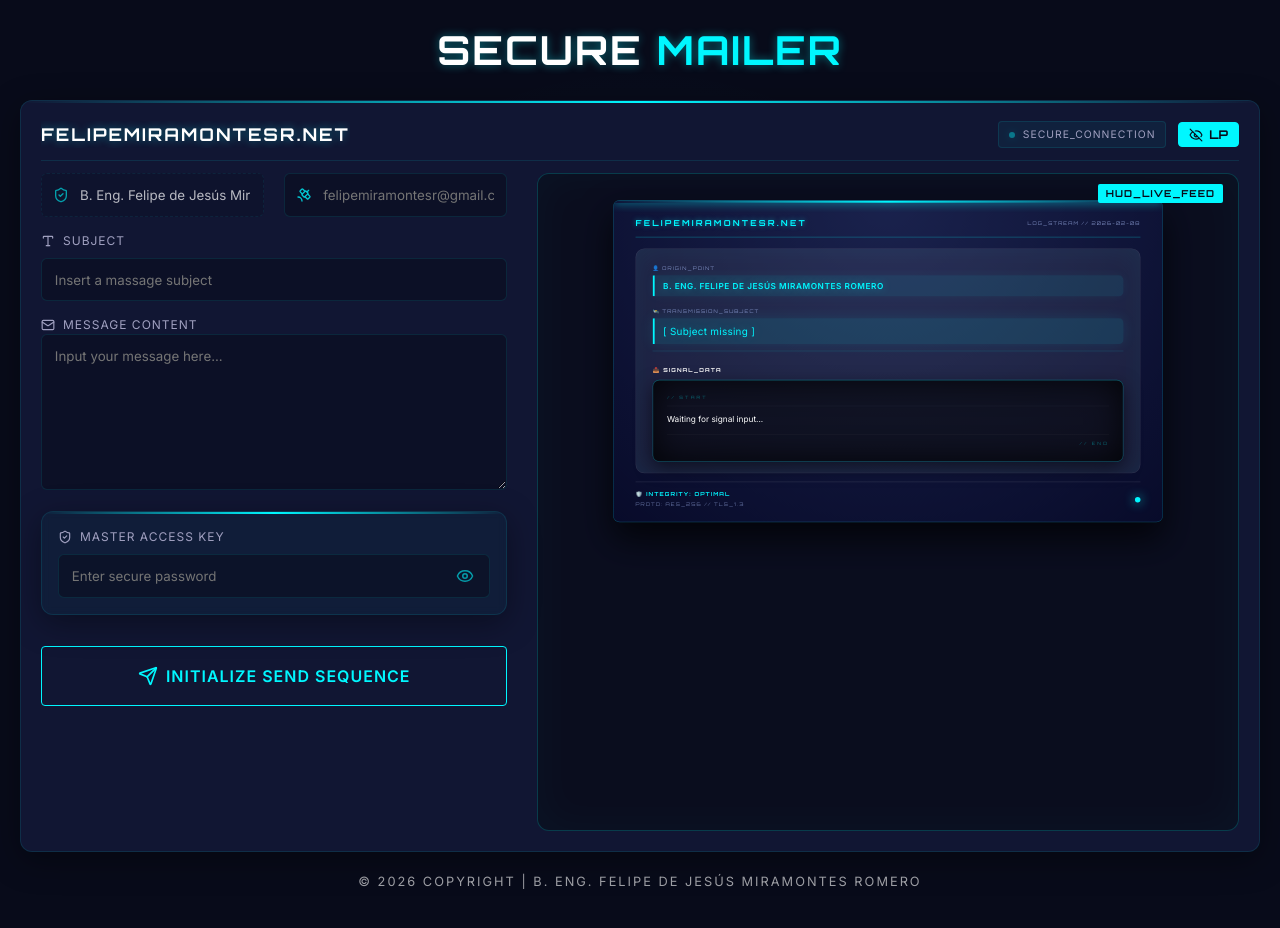
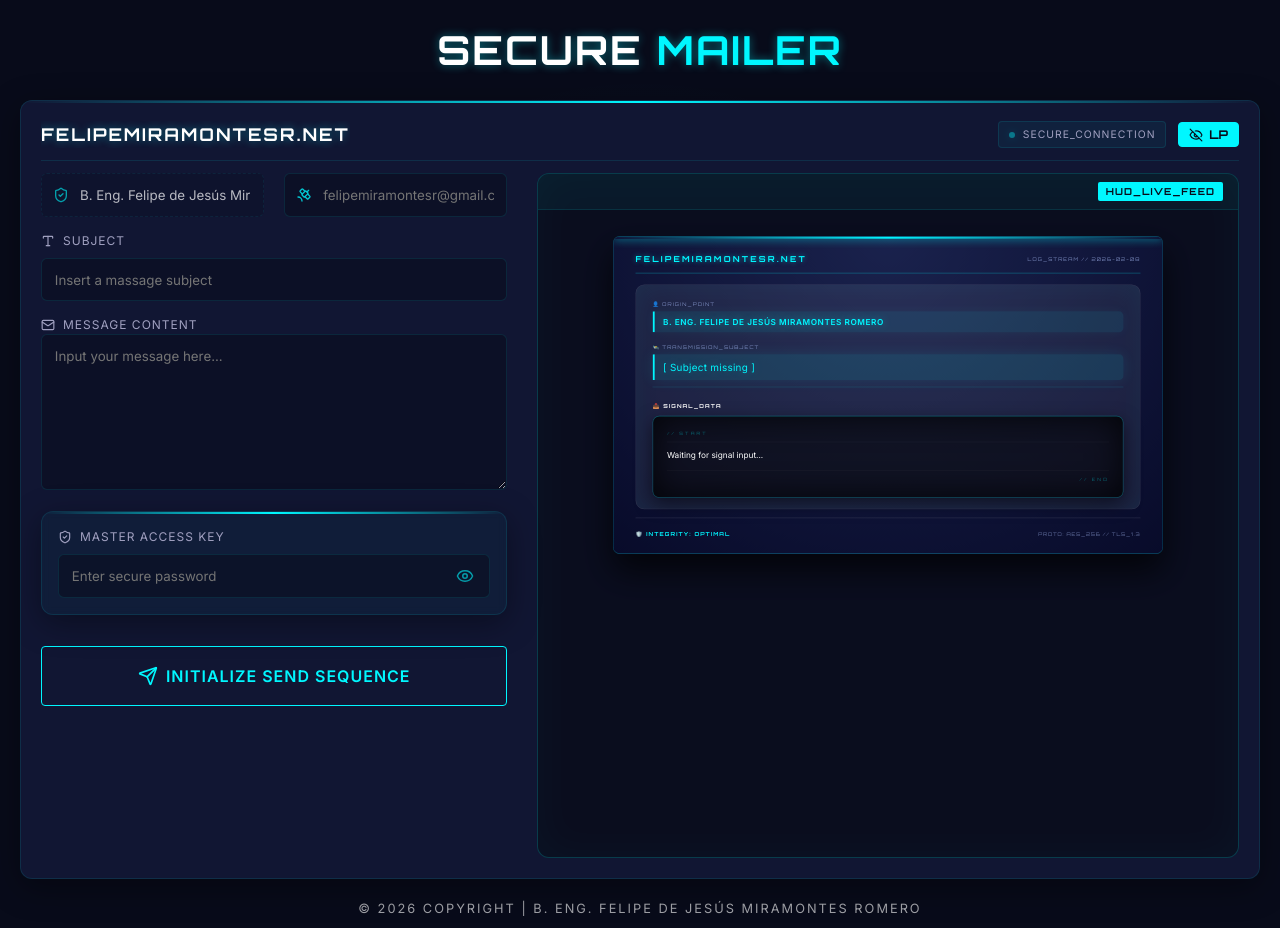
Before and after one commit to felipemiramontesr/mailer, a Vue app: page / in a window 1280 px wide. Both pictures are taken after a click on the button "LP". Before the commit the page ends 901 px from the top, so only its background shows below. Built offline with nearby package versions, Linux system fonts and the light colour scheme.

Commit message:
style: Clean up preview UI and align footer info on a single line

```diff
--- a/src/components/EmailForm.vue
+++ b/src/components/EmailForm.vue
@@ -89,12 +89,11 @@ const emailTemplateHTML = computed(() => `
 
       <!-- Technical Footer -->
       <div style="margin-top: 15px; display: table; width: 100%; border-top: 1px solid rgba(255, 255, 255, 0.1); padding-top: 15px;">
-        <div style="display: table-cell; vertical-align: middle;">
-          <p style="color: #00f7ff; font-size: 10px; margin: 0; font-family: 'Orbitron', sans-serif; letter-spacing: 2px; font-weight: 600;">🛡️ INTEGRITY: OPTIMAL</p>
-          <p style="color: #7e8ec2; font-size: 9px; margin-top: 4px; font-family: 'Orbitron', sans-serif; opacity: 0.8;">PROTO: AES_256 // TLS_1.3</p>
+        <div style="display: table-cell; vertical-align: middle; text-align: left;">
+          <span style="color: #00f7ff; font-size: 10px; font-family: 'Orbitron', sans-serif; letter-spacing: 2px; font-weight: 600; text-transform: uppercase;">🛡️ INTEGRITY: OPTIMAL</span>
         </div>
-        <div style="display: table-cell; text-align: right; vertical-align: middle;">
-          <div style="width: 10px; height: 10px; background: #00f7ff; border-radius: 50%; display: inline-block; box-shadow: 0 0 20px #00f7ff;"></div>
+        <div style="display: table-cell; vertical-align: middle; text-align: right;">
+          <span style="color: #7e8ec2; font-size: 9px; font-family: 'Orbitron', sans-serif; opacity: 0.8; letter-spacing: 1.5px; text-transform: uppercase;">PROTO: AES_256 // TLS_1.3</span>
         </div>
       </div>
     </div>
@@ -263,7 +262,9 @@ const sendEmail = async () => {
 
       <!-- Live HUD Preview Section -->
       <div v-if="showPreview" class="live-preview-container animate-in">
-        <div class="preview-badge">HUD_LIVE_FEED</div>
+        <div class="preview-header">
+          <div class="preview-badge">HUD_LIVE_FEED</div>
+        </div>
         <div class="preview-scroll-area">
           <div class="email-canvas" v-html="emailTemplateHTML"></div>
         </div>
@@ -391,17 +392,21 @@ const sendEmail = async () => {
   min-height: 500px;
 }
 
+.preview-header {
+  background: rgba(0, 247, 255, 0.05);
+  padding: 8px 15px;
+  border-bottom: 1px solid rgba(0, 247, 255, 0.1);
+  display: flex;
+  justify-content: flex-end;
+}
+
 .preview-badge {
-  position: absolute;
-  top: 10px;
-  right: 15px;
   background: var(--accent);
   color: #080b1a;
   font-family: 'Orbitron', sans-serif;
   font-size: 0.6rem;
   padding: 2px 8px;
   border-radius: 2px;
-  z-index: 10;
   font-weight: 700;
   letter-spacing: 1px;
 }
```
